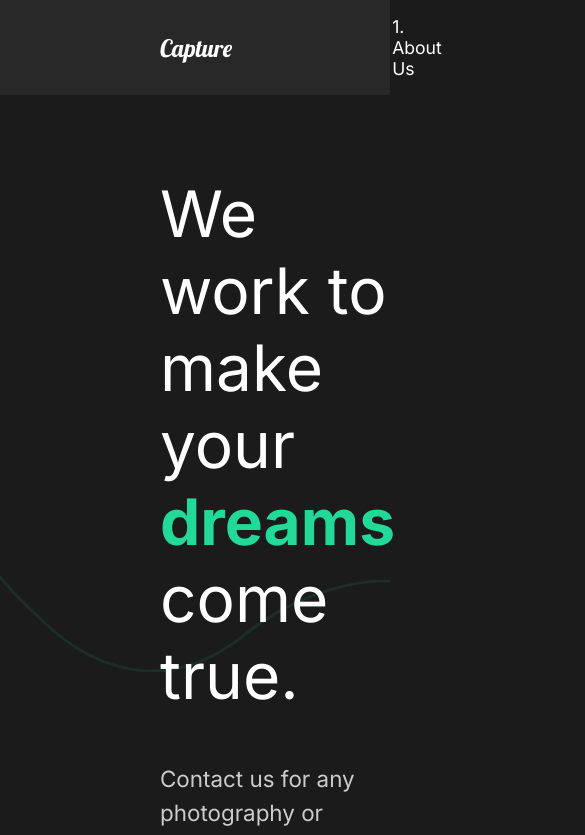
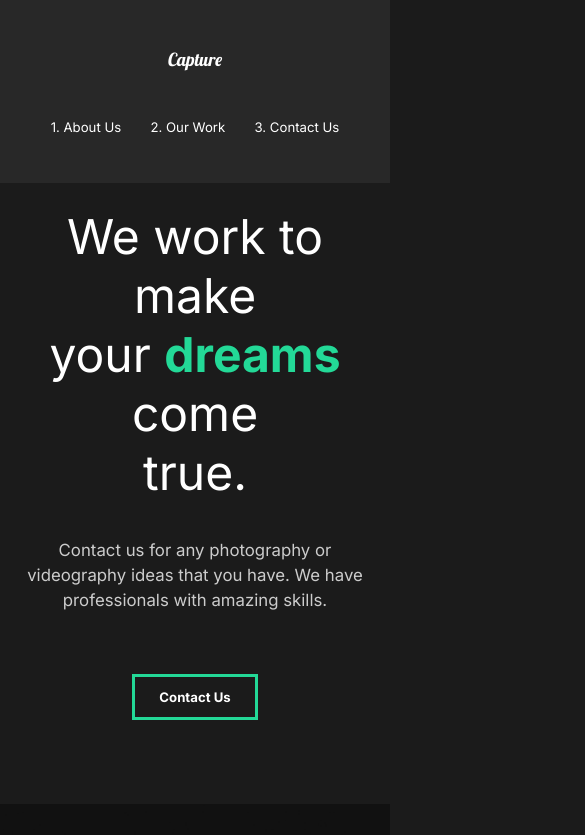
Before and after one commit to Messier77/capture-project, a React (Create React App) app: page / in a window 390 px wide. Shown: the top 835 px of the page, 585 px wide, since content can reach past the window. Built offline with nearby package versions, Linux system fonts and the light colour scheme.

Commit message:
23. mobile friendly

```diff
--- a/src/components/GlobalStyle.js
+++ b/src/components/GlobalStyle.js
@@ -5,6 +5,12 @@
     margin: 0;
     padding: 0;
     box-sizing: border-box;
+}
+
+html {
+    @media (max-width: 1700px) {
+        font-size: 75%;
+    }
 }
 
 body {
--- a/src/components/Nav.js
+++ b/src/components/Nav.js
@@ -52,6 +52,22 @@
     padding-left: 10rem;
     position: relative;
   }
+  @media (max-width: 1300px) {
+    flex-direction: column;
+    padding: 2rem 1rem;
+    #logo {
+      display: inline-block;
+      margin: 2rem;
+    }
+    ul {
+      padding: 2rem;
+      justify-content: space-around;
+      width: 100%;
+      li {
+        padding: 0;
+      }
+    }
+  }
 `;
 
 export default Nav;
--- a/src/components/ServicesSection.js
+++ b/src/components/ServicesSection.js
@@ -74,6 +74,9 @@
 const Cards = styled.div`
   display: flex;
   flex-wrap: wrap;
+  @media (max-width: 1300px) {
+    justify-content: center;
+  }
 `;
 
 const Card = styled.div`
--- a/src/pages/ContactUs.js
+++ b/src/pages/ContactUs.js
@@ -45,11 +45,18 @@
   padding: 5rem 10rem;
   color: #353535;
   min-height: 90vh;
+  @media (max-width: 1300px) {
+    padding: 2rem;
+    font-size: 1rem;
+  }
 `;
 
 const Title = styled.div`
   margin-bottom: 4rem;
   color: black;
+  @media (max-width: 1300px) {
+    margin-top: 5rem;
+  }
 `;
 
 const Hide = styled.div`
--- a/src/pages/MovieDetail.js
+++ b/src/pages/MovieDetail.js
@@ -76,6 +76,10 @@
   margin: 5rem 10rem;
   align-items: center;
   justify-content: space-around;
+  @media (max-width: 1300px) {
+    display: block;
+    margin: 2rem 2rem;
+  }
 `;
 
 const StyledAward = styled.div`
--- a/src/pages/OurWork.js
+++ b/src/pages/OurWork.js
@@ -69,6 +69,9 @@
   min-height: 100vh;
   overflow: hidden;
   padding: 5rem 10rem;
+  @media (max-width: 1300px) {
+    padding: 2rem 2rem;
+  }
   h2 {
     padding: 1rem 0rem;
   }
--- a/src/styles.js
+++ b/src/styles.js
@@ -8,6 +8,11 @@
   justify-content: space-between;
   padding: 5rem 10rem;
   color: white;
+  @media (max-width: 1300px) {
+    display: block;
+    padding: 0;
+    text-align: center;
+  }
 `;
 
 export const Description = styled.div`
@@ -16,6 +21,12 @@
   z-index: 2;
   h2 {
     font-weight: lighter;
+  }
+  @media (max-width: 1300px) {
+    padding: 2rem 2rem;
+    button {
+      margin: 2rem 0rem 5rem 0rem;
+    }
   }
 `;
 
@@ -27,6 +38,10 @@
     width: 100%;
     height: 80vh;
     object-fit: cover;
+    @media (max-width: 1300px) {
+      padding: 0;
+      margin: 0;
+    }
   }
 `;
 
```
